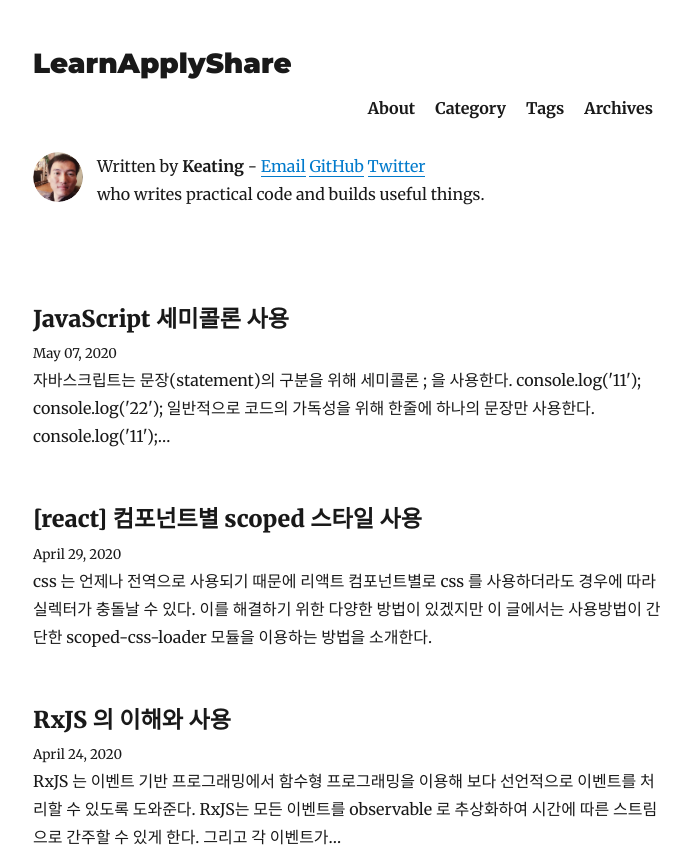
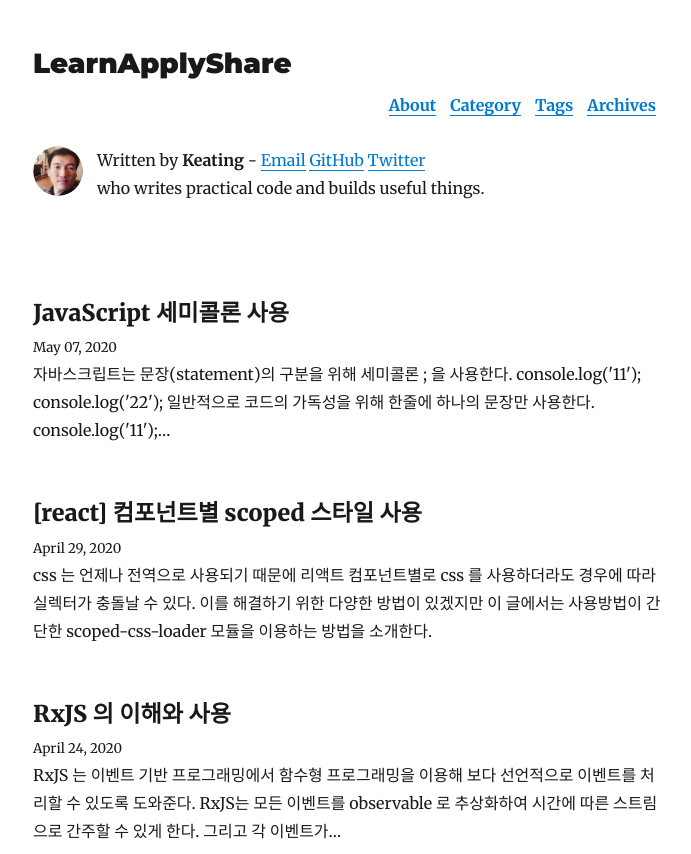
Before and after one commit to min9nim/gatsby-blog, a Gatsby site: page / in a window 1280 px wide. Shown: the top 854 px of the page, without its empty margins (292-983 px from the left). Built offline with nearby package versions, Linux system fonts and the light colour scheme; Gatsby itself is replaced by a stand-in of ours; some packages are replaced by stand-ins of ours.

Commit message:
update menu

```diff
--- a/src/components/menu.js
+++ b/src/components/menu.js
@@ -1,14 +1,23 @@
 import React from "react"
+import { Link } from "gatsby"
 import "./menu.scss"
 
 export default () => {
   return (
     <nav className="menu">
       <ul>
-        <li>About</li>
-        <li>Category</li>
-        <li>Tags</li>
-        <li>Archives</li>
+        <li>
+          <Link to="/about">About</Link>
+        </li>
+        <li>
+          <Link to="/categories">Category</Link>
+        </li>
+        <li>
+          <Link to="/tags">Tags</Link>
+        </li>
+        <li>
+          <Link to="/archives">Archives</Link>
+        </li>
       </ul>
     </nav>
   )
--- a/src/components/menu.scss
+++ b/src/components/menu.scss
@@ -8,7 +8,7 @@
     display: flex;
     justify-content: flex-end;
     li {
-      margin: 10px;
+      margin: 7px;
       padding: 0 0 0 0;
       border: 0;
       font-weight: bold;
```
